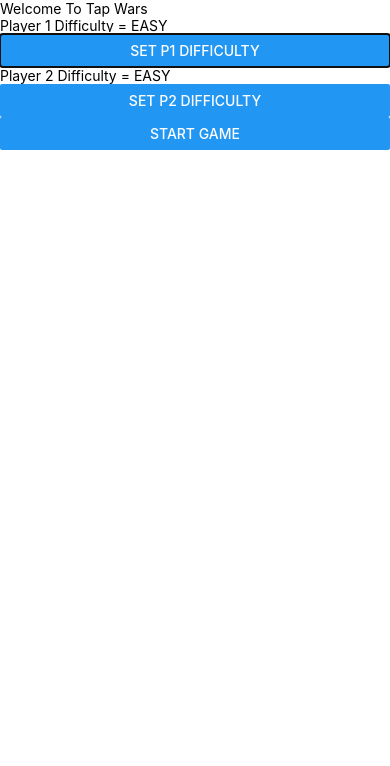
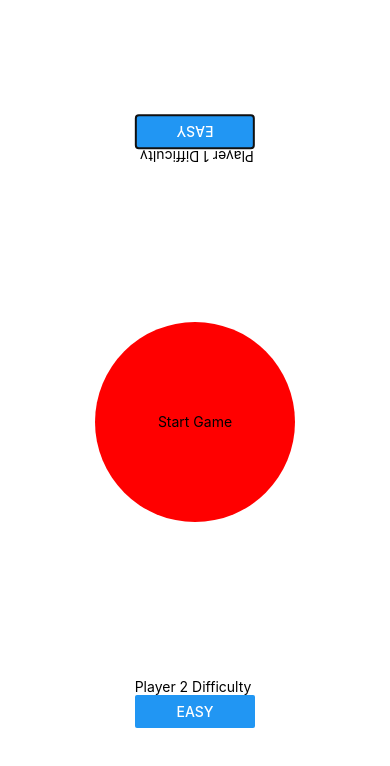
Before and after one commit to andywgarcia/TapWars, a React Native app: screen / in a window 390 px wide. Shown: the top 766 px of the page. Built offline with nearby package versions, Linux system fonts and the light colour scheme.

Commit message:
Styled Navigation

```diff
--- a/views/Nav.jsx
+++ b/views/Nav.jsx
@@ -1,5 +1,5 @@
 import React, { useState } from "react";
-import { View, Text, Modal, Button, Picker } from "react-native";
+import { TouchableHighlight, View, Text, Modal, Button, Picker } from "react-native";
 
 const PLAYER_ONE = 'playerOne'
 const PLAYER_TWO = 'playerTwo'
@@ -18,18 +18,48 @@ function Nav(props) {
 
   return (
     <Modal visible={props.hidden}>
-      <View>
-        <Text>Welcome To Tap Wars</Text>
+      <View style={{
+        flex: 1,
+        flexDirection: 'column',
+        justifyContent: 'space-between',
+        alignItems: 'center',
+        backgroundColor: 'light-grey'
+      }}>
+        <View style={{
+            flex: 1,
+            justifyContent: 'center',
+            transform: [{ rotate: "180deg" }]
+          }}>
+          <Text>Player 1 Difficulty </Text>
+          <Button title={playerDifficultyRender(props.playerDifficulty.playerOne)} onPress={() => props.cycleDifficulty(PLAYER_ONE)} />
+
+        </View>
+        <View style={{
+            flex: 1,
+            justifyContent: 'center',
+            alignItem: 'center'
+          }}>
+          <TouchableHighlight onPress={props.setHidden}
+            style={{
+              padding: 5,
+              height: 200,
+              width: 200,
+              borderRadius:400,
+              backgroundColor:'red',
+              justifyContent: 'center',
+              alignItems: 'center'
+            }} >
+            <View><Text>Start Game</Text></View>
+          </TouchableHighlight>
+        </View>
+        <View style={{
+            flex: 1,
+            justifyContent: 'center'
+          }}>
+          <Text>Player 2 Difficulty </Text>
+          <Button title={playerDifficultyRender(props.playerDifficulty.playerTwo)} onPress={() => props.cycleDifficulty(PLAYER_TWO)} />
+        </View>
       </View>
-      <View>
-        <Text>Player 1 Difficulty = {playerDifficultyRender(props.playerDifficulty.playerOne)} </Text>
-        <Button title="Set P1 Difficulty" onPress={() => props.cycleDifficulty(PLAYER_ONE)} />
-      </View>
-      <View>
-        <Text>Player 2 Difficulty = {playerDifficultyRender(props.playerDifficulty.playerTwo)}</Text>
-        <Button title="Set P2 Difficulty" onPress={() => props.cycleDifficulty(PLAYER_TWO)} />
-      </View>
-      <Button title="Start Game" onPress={props.setHidden} />
     </Modal>
   );
 }
```
